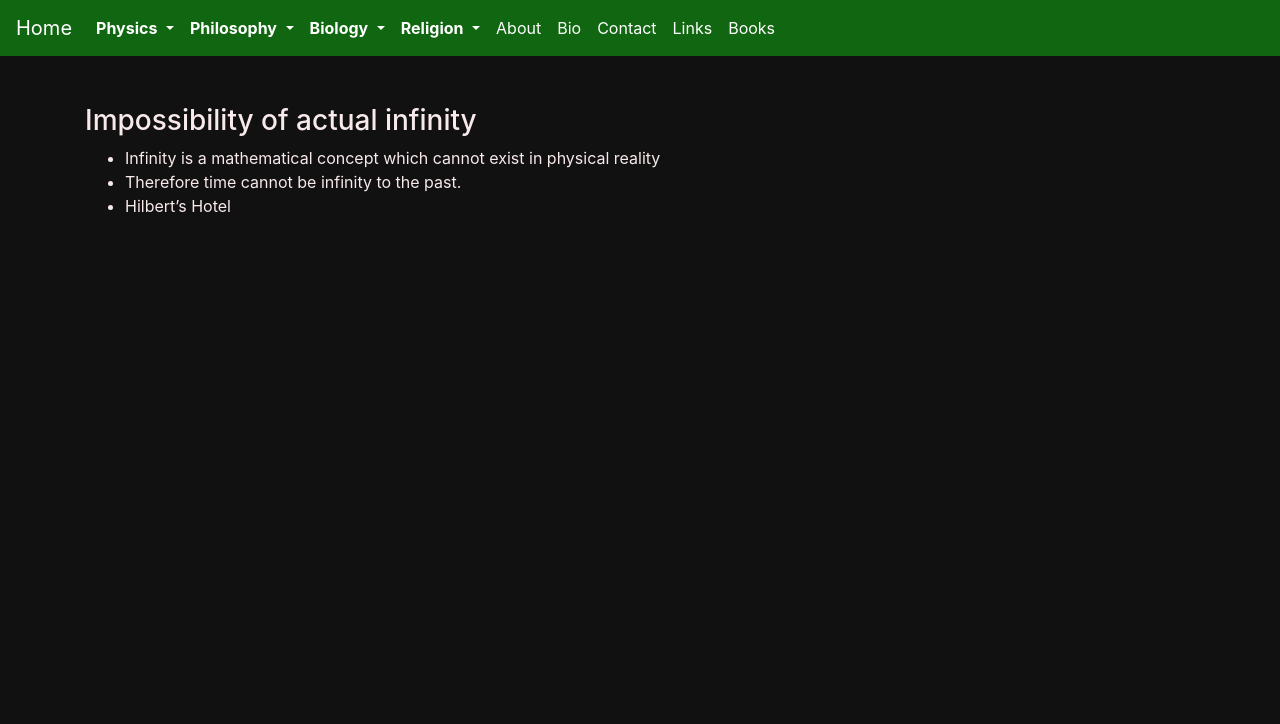
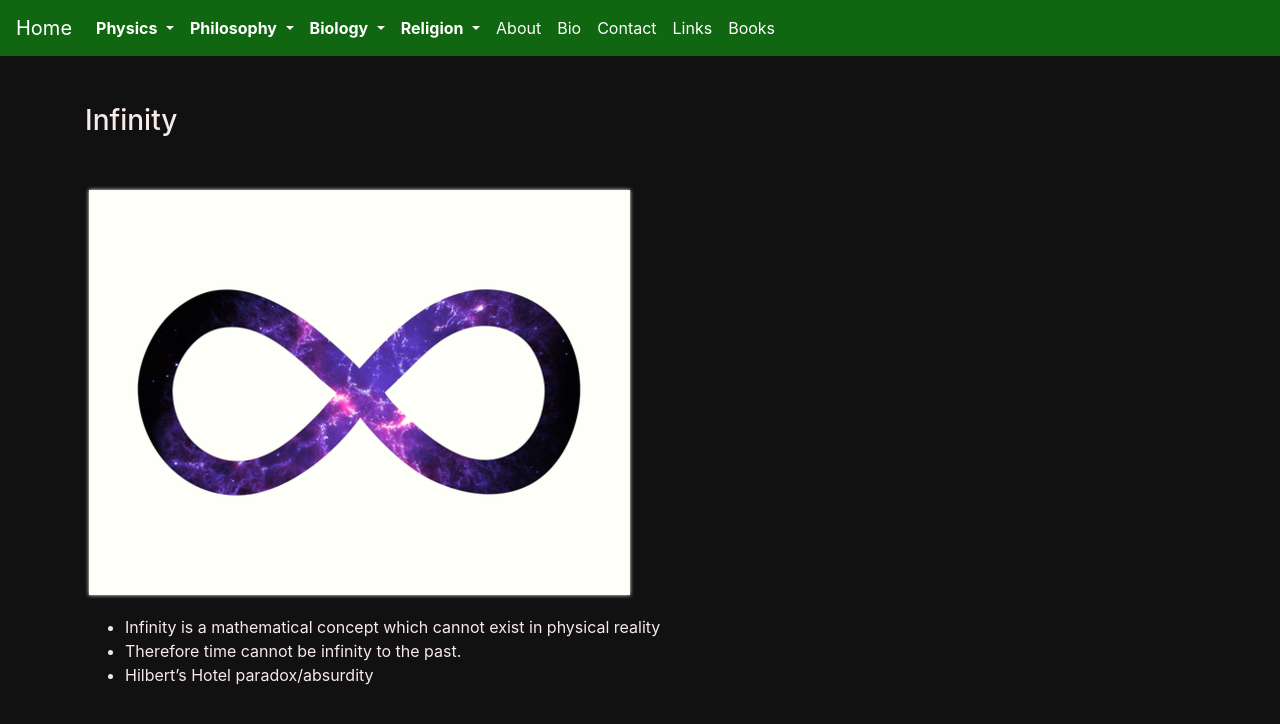
Before and after one commit to nekelly/nekelly.github.io, a Jekyll site: the page built from pages/infinity.md, in a window 1280 px wide. Shown: the top 724 px of the page. Built offline with Jekyll 4.4.1, drawn with Linux system fonts in a browser that asks for light colours; our own code applies the rules of GitHub Pages for plain Markdown files.

Commit message:
Added images

```diff
--- a/pages/infinity.md
+++ b/pages/infinity.md
@@ -2,8 +2,11 @@
 layout: default
 ---
 
-### Impossibility of actual infinity
+### Infinity
+&nbsp;
+
+![](/images/infinity.png)
 
 - Infinity is a mathematical concept which cannot exist in physical reality
 - Therefore time cannot be infinity to the past.
-- Hilbert's Hotel
+- Hilbert's Hotel paradox/absurdity
```
Also changed, not shown: pages/christianity.md (+1 -0 lines), pages/moral_argument.md (+1 -0 lines), pages/resurrection.md (+2 -0 lines), images/goodvsevil.jpg (added), images/infinity.png (added), images/jesus1.jpg (added), images/resurrection1.jpg (added).
